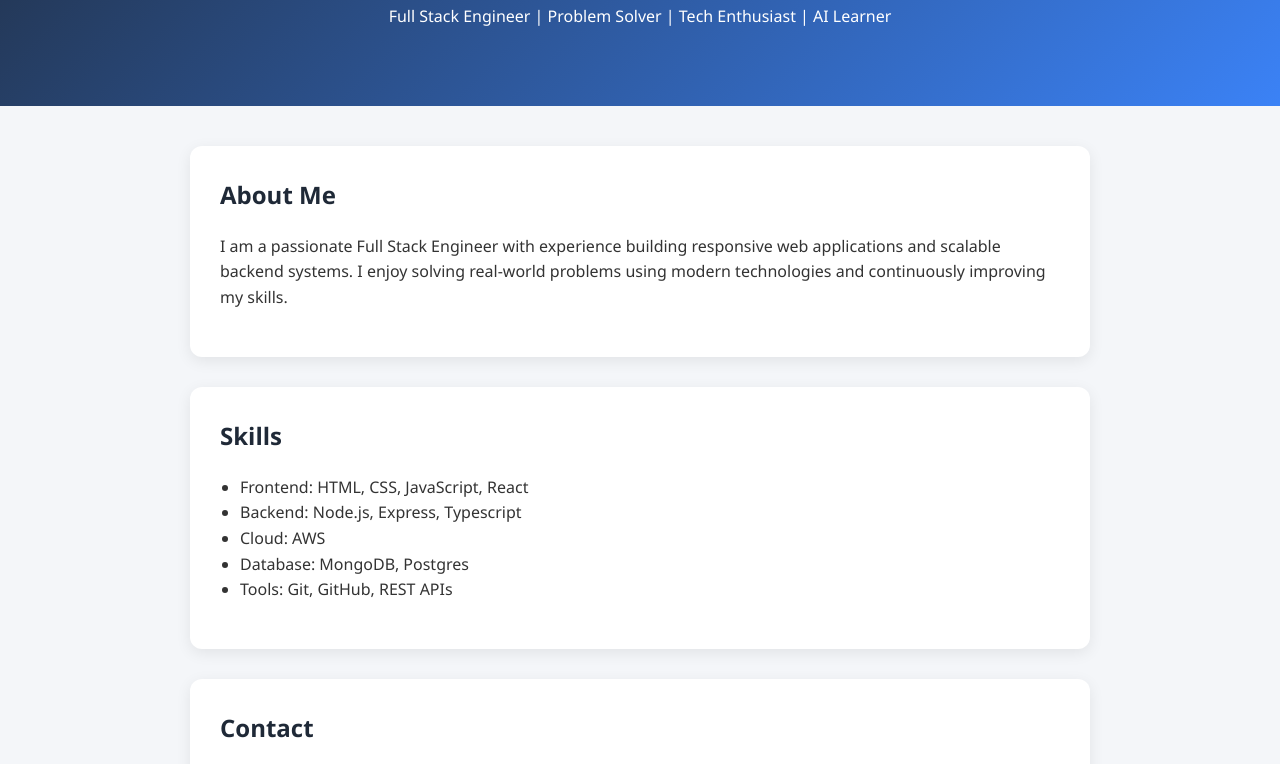
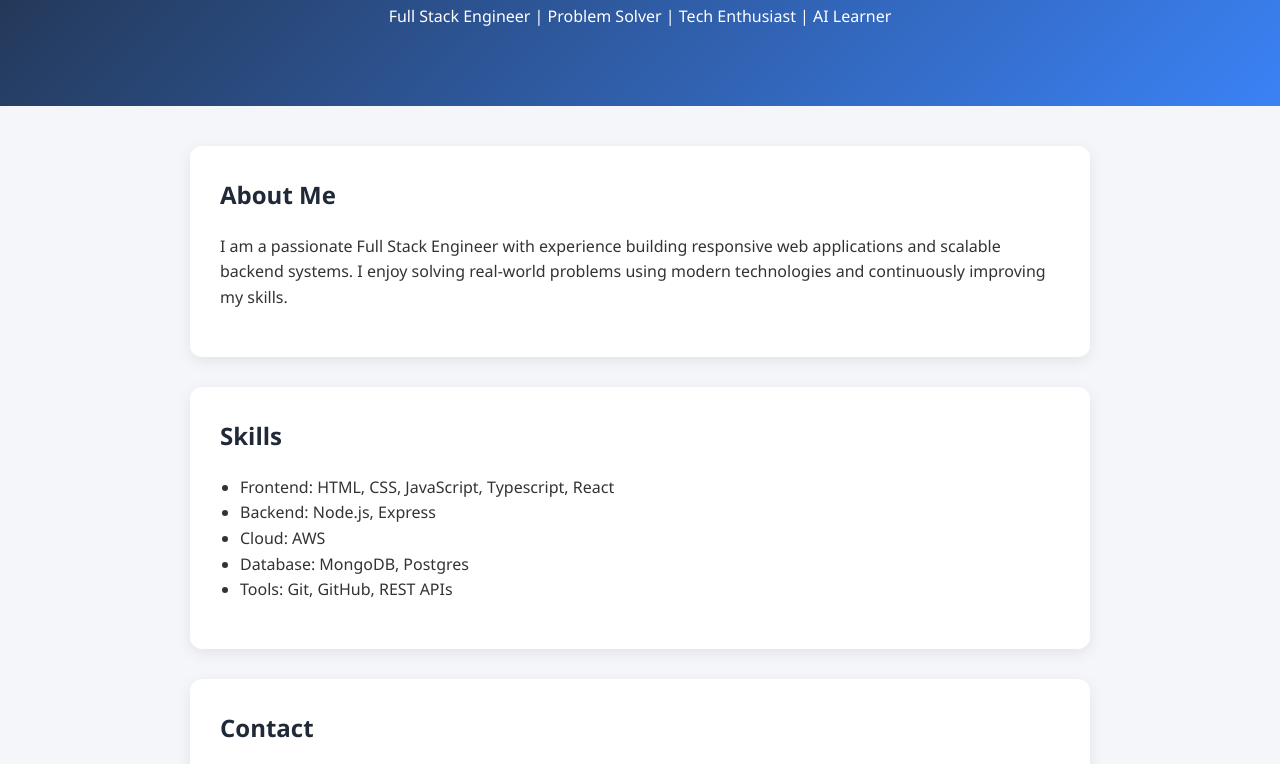
Before and after one commit to paul41/paul.github.io, a plain HTML site: page index.html in a window 1280 px wide. Shown: the part 305-1069 px from the top of the page. Drawn offline with Linux system fonts and the light colour scheme.

Commit message:
github action test commit

```diff
--- a/index.html
+++ b/index.html
@@ -98,8 +98,8 @@
             <div class="card">
                 <h2>Skills</h2>
                 <ul>
-                    <li>Frontend: HTML, CSS, JavaScript, React</li>
-                    <li>Backend: Node.js, Express, Typescript</li>
+                    <li>Frontend: HTML, CSS, JavaScript, Typescript, React</li>
+                    <li>Backend: Node.js, Express</li>
                     <li>Cloud: AWS</li>
                     <li>Database: MongoDB, Postgres</li>
                     <li>Tools: Git, GitHub, REST APIs</li>
```
